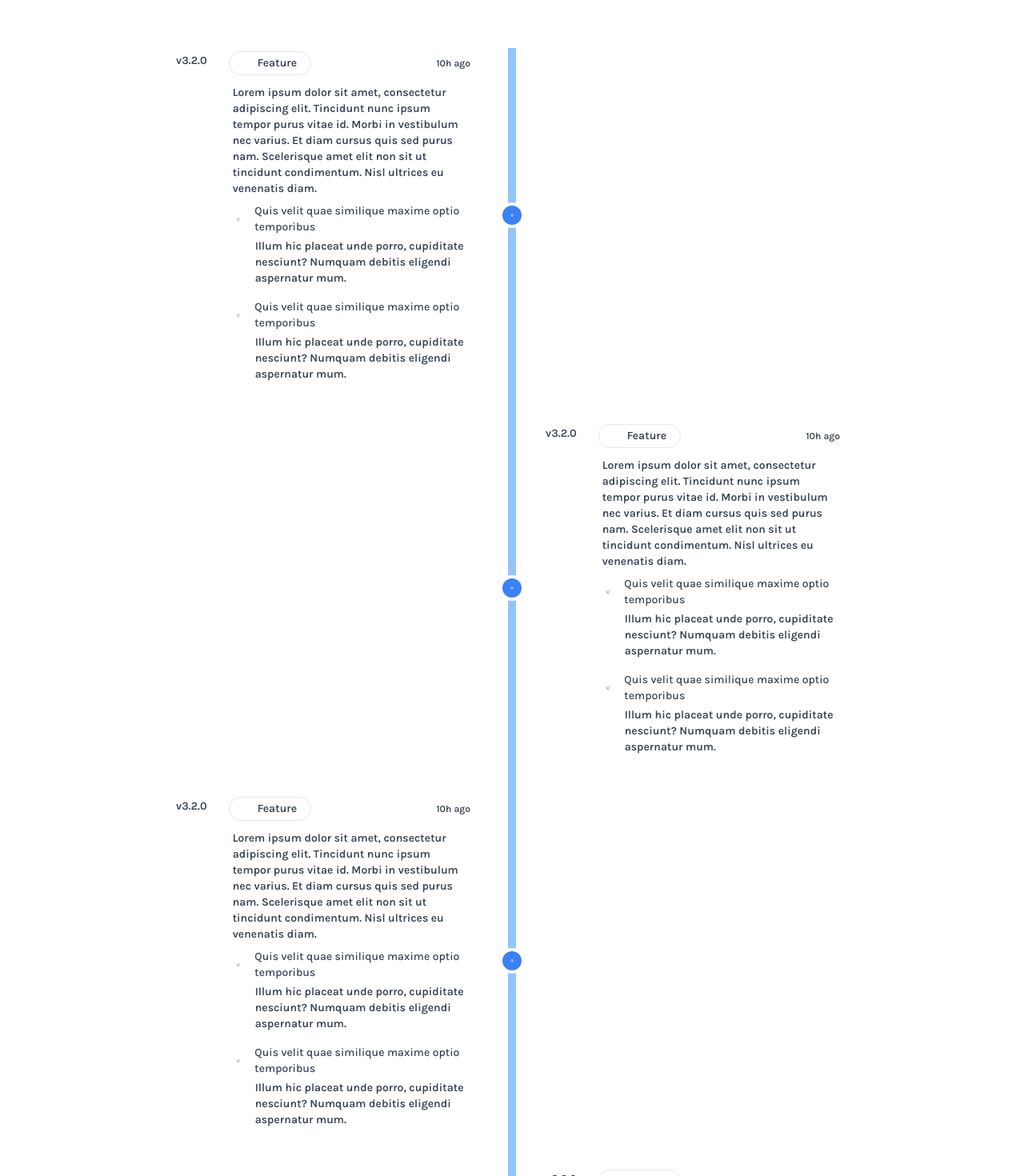
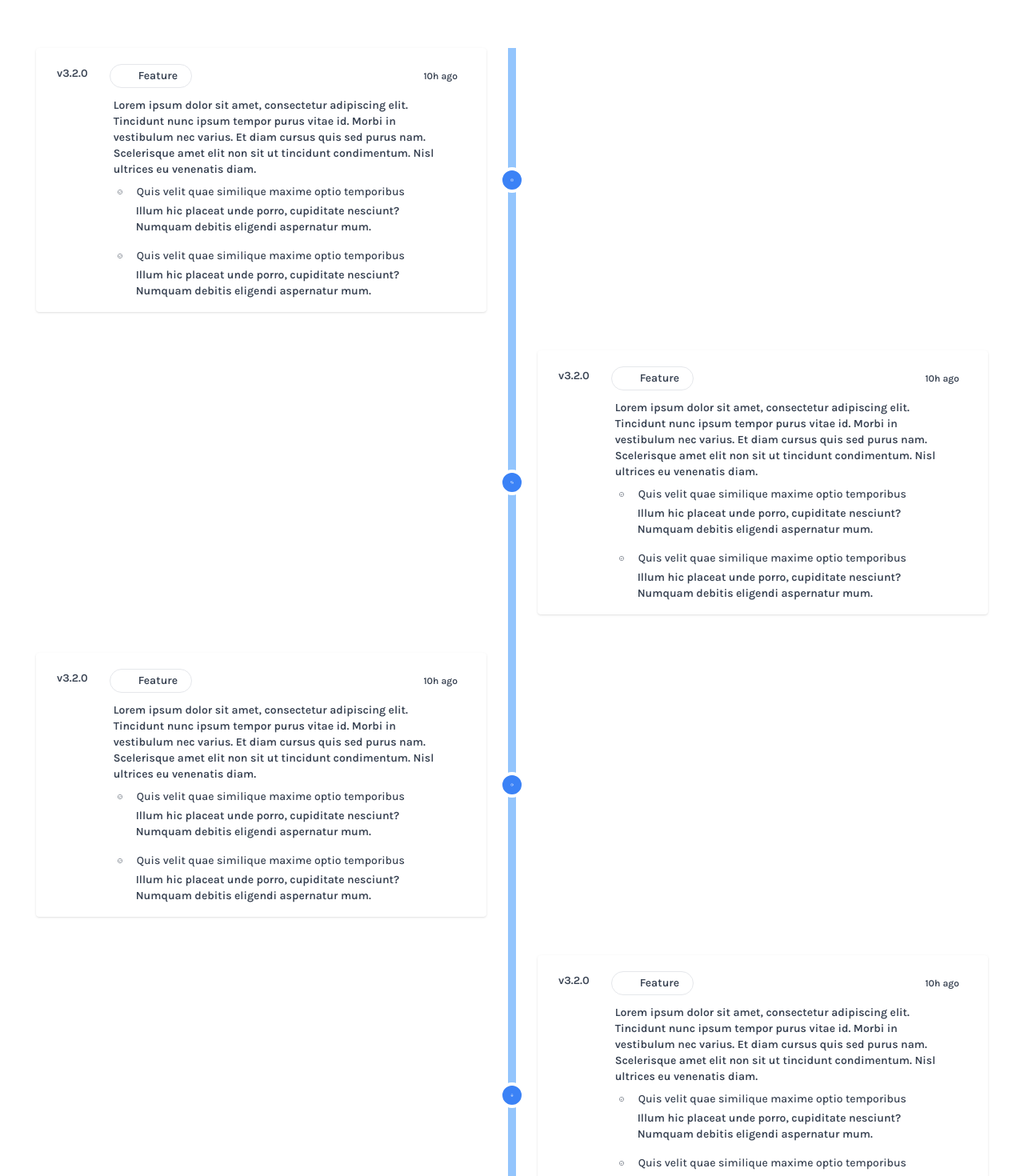
Before and after one commit to sumansourabh9155/ProductDesignPortfolio, a React (Create React App) app: page /About in a window 1280 px wide. Shown: the top 1470 px of the page at 80% size. Built offline with nearby package versions, Linux system fonts and the light colour scheme.

Commit message:
Added About page

```diff
--- a/src/index.js
+++ b/src/index.js
@@ -4,7 +4,7 @@ import "./index.css";
 import App from "./App";
 import LandingPage from "./resource/page/LandingPage";
 import Admin from "./resource/page/Admin";
-import AboutUs from "./resource/page/AboutUs";
+import About from "./resource/page/About";
 import Contact from "./resource/page/Contact";
 import reportWebVitals from "./reportWebVitals";
 import { BrowserRouter as Router, Routes, Route, Navigate } from "react-router-dom";
@@ -18,7 +18,7 @@ root.render(
       <Route path="/contactme" element={<Navigate replace to="/contact"/>} />
       <Route path="/contact" element={<Contact />} />
       <Route path="/Admin" element={<Admin />} />
-      <Route path="/About" element={<AboutUs />} />
+      <Route path="/About" element={<About />} />
 
     </Routes>
   </Router>
--- a/src/resource/page/AboutUs.jsx
+++ b/src/resource/page/About.jsx
@@ -1,12 +1,11 @@
 import React from "react";
 
-const AboutUs = () => {
+const ExampleComponent = () => {
   return (
-    <div>
-      <div className="  py-6 flex flex-col justify-center sm:py-12">
-        <div className="py-3 mx-40 sm:px-0">
+    <div className="min-h-screen  py-6 flex flex-col justify-center sm:py-12">
+      <div className="py-3 px-2 sm:px-0">
         <div className="relative text-gray-700 antialiased text-sm font-semibold">
-            {/* Vertical bar running through middle */}
+          {/* Vertical bar running through the middle */}
           <div className="hidden sm:block w-1 bg-blue-300 absolute h-full left-1/2 transform -translate-x-1/2"></div>
 
           {/* Left section */}
@@ -14,6 +13,7 @@ const AboutUs = () => {
             <div className="flex flex-col sm:flex-row items-center">
               <div className="flex justify-start w-full mx-auto items-center">
                 <div className="w-full sm:w-1/2 sm:pr-8">
+                  <div className="p-4 bg-white rounded shadow ">
                   <div className="flex items-start space-x-3">
                       <a
                         rel="noopener noreferrer"
@@ -97,6 +97,7 @@ const AboutUs = () => {
                     </div>
                   </div>
                 </div>
+              </div>
               <div className="rounded-full bg-blue-500 border-white border-4 w-8 h-8 absolute left-1/2 -translate-y-4 sm:translate-y-0 transform -translate-x-1/2 flex items-center justify-center">
                 <svg
                   xmlns="http://www.w3.org/2000/svg"
@@ -108,7 +109,7 @@ const AboutUs = () => {
                   <path
                     strokeLinecap="round"
                     strokeLinejoin="round"
-                      strokeWidth={2}
+                    strokeWidth="2"
                     d="M12 6.253v13m0-13C10.832 5.477 9.246 5 7.5 5S4.168 5.477 3 6.253v13C4.168 18.477 5.754 18 7.5 18s3.332.477 4.5 1.253m0-13C13.168 5.477 14.754 5 16.5 5c1.747 0 3.332.477 4.5 1.253v13C19.832 18.477 18.247 18 16.5 18c-1.746 0-3.332.477-4.5 1.253"
                   />
                 </svg>
@@ -121,6 +122,7 @@ const AboutUs = () => {
             <div className="flex flex-col sm:flex-row items-center">
               <div className="flex justify-end w-full mx-auto items-center">
                 <div className="w-full sm:w-1/2 sm:pl-8">
+                  <div className="p-4 bg-white rounded shadow">
                   <div className="flex items-start space-x-3">
                       <a
                         rel="noopener noreferrer"
@@ -204,6 +206,7 @@ const AboutUs = () => {
                     </div>
                   </div>
                 </div>
+              </div>
               <div className="rounded-full bg-blue-500 border-white border-4 w-8 h-8 absolute left-1/2 -translate-y-4 sm:translate-y-0 transform -translate-x-1/2 flex items-center justify-center">
                 <svg
                   xmlns="http://www.w3.org/2000/svg"
@@ -215,7 +218,7 @@ const AboutUs = () => {
                   <path
                     strokeLinecap="round"
                     strokeLinejoin="round"
-                      strokeWidth={2}
+                    strokeWidth="2"
                     d="M4 4v5h.582m15.356 2A8.001 8.001 0 004.582 9m0 0H9m11 11v-5h-.581m0 0a8.003 8.003 0 01-15.357-2m15.357 2H15"
                   />
                 </svg>
@@ -228,6 +231,7 @@ const AboutUs = () => {
             <div className="flex flex-col sm:flex-row items-center">
               <div className="flex justify-start w-full mx-auto items-center">
                 <div className="w-full sm:w-1/2 sm:pr-8">
+                  <div className="p-4 bg-white rounded shadow">
                   <div className="flex items-start space-x-3">
                       <a
                         rel="noopener noreferrer"
@@ -311,6 +315,7 @@ const AboutUs = () => {
                     </div>
                   </div>
                 </div>
+              </div>
               <div className="rounded-full bg-blue-500 border-white border-4 w-8 h-8 absolute left-1/2 -translate-y-4 sm:translate-y-0 transform -translate-x-1/2 flex items-center justify-center">
                 <svg
                   xmlns="http://www.w3.org/2000/svg"
@@ -322,7 +327,7 @@ const AboutUs = () => {
                   <path
                     strokeLinecap="round"
                     strokeLinejoin="round"
-                      strokeWidth={2}
+                    strokeWidth="2"
                     d="M12 8v4l3 3m6-3a9 9 0 11-18 0 9 9 0 0118 0z"
                   />
                 </svg>
@@ -335,6 +340,7 @@ const AboutUs = () => {
             <div className="flex flex-col sm:flex-row items-center">
               <div className="flex justify-end w-full mx-auto items-center">
                 <div className="w-full sm:w-1/2 sm:pl-8">
+                  <div className="p-4 bg-white rounded shadow">
                   <div className="flex items-start space-x-3">
                       <a
                         rel="noopener noreferrer"
@@ -416,6 +422,8 @@ const AboutUs = () => {
                         </ul>
                       </div>
                     </div>
+                    Air.
+                  </div>
                 </div>
               </div>
               <div className="rounded-full bg-blue-500 border-white border-4 w-8 h-8 absolute left-1/2 -translate-y-4 sm:translate-y-0 transform -translate-x-1/2 flex items-center justify-center">
@@ -429,7 +437,7 @@ const AboutUs = () => {
                   <path
                     strokeLinecap="round"
                     strokeLinejoin="round"
-                      strokeWidth={2}
+                    strokeWidth="2"
                     d="M15 17h5l-1.405-1.405A2.032 2.032 0 0118 14.158V11a6.002 6.002 0 00-4-5.659V5a2 2 0 10-4 0v.341C7.67 6.165 6 8.388 6 11v3.159c0 .538-.214 1.055-.595 1.436L4 17h5m6 0v1a3 3 0 11-6 0v-1m6 0H9"
                   />
                 </svg>
@@ -439,8 +447,7 @@ const AboutUs = () => {
         </div>
       </div>
     </div>
-    </div>
   );
 };
 
-export default AboutUs;
+export default ExampleComponent;
```
Lines whose indentation alone changed are shown as unchanged.
